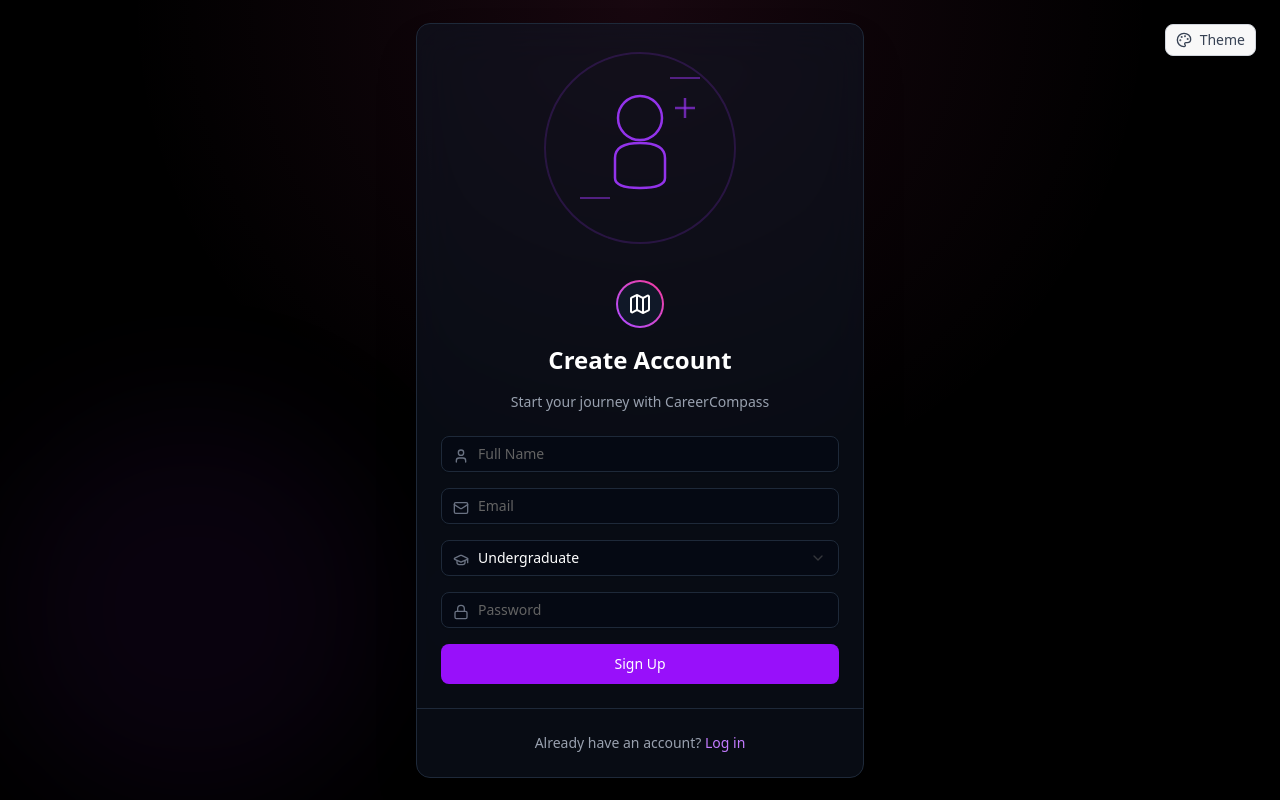
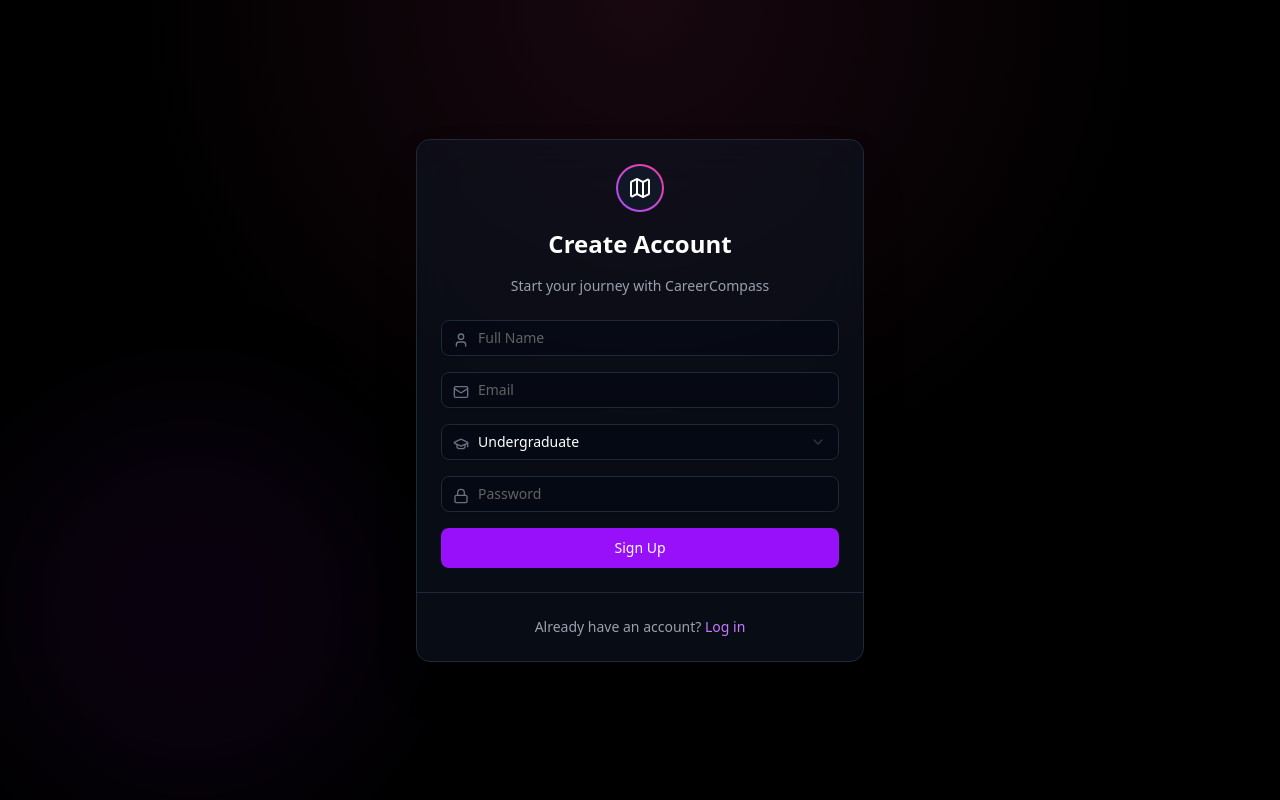
Before and after one commit to arin-b/career-compass, a Next.js app in the folder frontend/: page /signup in a window 1280 px wide. Built offline with nearby package versions, Linux system fonts and the light colour scheme.

Commit message:
Fixed theme change button

```diff
--- a/frontend/src/app/dashboard/page.tsx
+++ b/frontend/src/app/dashboard/page.tsx
@@ -13,8 +13,7 @@ import { motion } from "framer-motion"
 import { fetchClient } from "@/lib/api"
 
 import { Sidebar } from "@/components/Sidebar";
-import { ThemeSwitcher } from "@/components/ThemeSwitcher"
-import { DashboardIllustration } from "@/components/illustrations"
+import { ThemeToggle } from "@/components/ThemeToggle"
 
 import confetti from "canvas-confetti"
 interface TimelineItemProps {
@@ -410,7 +409,7 @@ ${steps.map((s: any) => `- ${s.title}: ${s.desc}`).join('\n')}
                     <p className="text-lg text-gray-600 dark:text-gray-400 mt-2">Generated based on your unique profile and interests</p>
                 </div>
                 <div className="flex gap-6">
-                    <ThemeSwitcher />
+                    <ThemeToggle />
                     <Button
                         onClick={() => handleGenerate(false)}
                         disabled={generating}
--- a/frontend/src/app/login/page.tsx
+++ b/frontend/src/app/login/page.tsx
@@ -8,8 +8,6 @@ import { Card, CardContent, CardHeader, CardTitle, CardDescription, CardFooter }
 import { Map, Sparkles, Lock, Mail } from "lucide-react"
 import Link from "next/link"
 import { toast } from "sonner"
-import { ThemeSwitcher } from "@/components/ThemeSwitcher"
-import { LoginIllustration } from "@/components/illustrations"
 
 export default function LoginPage() {
     const router = useRouter()
@@ -62,14 +60,9 @@ export default function LoginPage() {
             <div className="absolute top-0 left-0 w-full h-full bg-[radial-gradient(circle_at_50%_0%,rgba(168,85,247,0.15),transparent_50%)]"></div>
             <div className="absolute bottom-0 right-0 w-96 h-96 bg-purple-900/10 rounded-full blur-3xl"></div>
 
-            {/* Theme Switcher */}
-            <div className="absolute top-6 right-6 z-20">
-                <ThemeSwitcher />
-            </div>
 
             <Card className="w-full max-w-md bg-gray-900/50 border-gray-800 backdrop-blur-xl shadow-2xl relative z-10">
                 <CardHeader className="text-center space-y-2">
-                    <LoginIllustration />
                     <div className="mx-auto w-12 h-12 rounded-full bg-gradient-to-tr from-purple-500 to-pink-500 p-[2px] mb-2">
                         <div className="w-full h-full rounded-full bg-gray-900 flex items-center justify-center">
                             <Map className="w-6 h-6 text-white" />
--- a/frontend/src/app/profile/page.tsx
+++ b/frontend/src/app/profile/page.tsx
@@ -11,8 +11,7 @@ import { FileUpload } from "@/components/file-upload";
 import { toast } from "sonner";
 import { useRouter } from "next/navigation";
 import { ArrowLeft, Save, Sparkles, User, GraduationCap, FileText, Plus, RefreshCw, X } from "lucide-react";
-import { ThemeSwitcher } from "@/components/ThemeSwitcher";
-import { ProfileIllustration } from "@/components/illustrations";
+import { ThemeToggle } from "@/components/ThemeToggle";
 import {
     Dialog,
     DialogContent,
@@ -222,7 +221,7 @@ export default function ProfilePage() {
                             Your Profile
                         </h1>
                     </div>
-                    <ThemeSwitcher />
+                    <ThemeToggle />
                 </div>
 
                 <div className="grid grid-cols-1 lg:grid-cols-2 gap-8">
@@ -231,7 +230,6 @@ export default function ProfilePage() {
 
                         {/* Avatar Card */}
                         <Card className="bg-white/80 dark:bg-gray-800/80 border-purple-200 dark:border-purple-800 shadow-xl backdrop-blur-sm flex flex-col items-center p-8 text-center rounded-2xl min-h-[320px]">
-                            <ProfileIllustration />
                             <div className="w-40 h-40 rounded-full overflow-hidden border-4 border-gradient-to-r from-purple-500 to-blue-500 mb-6 bg-gradient-to-br from-purple-100 to-blue-100 dark:from-gray-700 dark:to-gray-600 items-center justify-center flex shadow-lg">
                                 {formData.avatar_base64 ? (
                                     <img src={formData.avatar_base64} alt="Avatar" className="w-full h-full object-cover" />
--- a/frontend/src/app/signup/page.tsx
+++ b/frontend/src/app/signup/page.tsx
@@ -9,8 +9,6 @@ import { Map, Sparkles, Lock, Mail, User, GraduationCap } from "lucide-react"
 import Link from "next/link"
 import { toast } from "sonner"
 import { Select, SelectContent, SelectItem, SelectTrigger, SelectValue } from "@/components/ui/select"
-import { ThemeSwitcher } from "@/components/ThemeSwitcher"
-import { SignupIllustration } from "@/components/illustrations"
 
 export default function SignupPage() {
     const router = useRouter()
@@ -54,14 +52,9 @@ export default function SignupPage() {
             <div className="absolute top-0 right-0 w-full h-full bg-[radial-gradient(circle_at_50%_0%,rgba(236,72,153,0.1),transparent_50%)]"></div>
             <div className="absolute bottom-0 left-0 w-96 h-96 bg-purple-900/10 rounded-full blur-3xl"></div>
 
-            {/* Theme Switcher */}
-            <div className="absolute top-6 right-6 z-20">
-                <ThemeSwitcher />
-            </div>
 
             <Card className="w-full max-w-md bg-gray-900/50 border-gray-800 backdrop-blur-xl shadow-2xl relative z-10">
                 <CardHeader className="text-center space-y-2">
-                    <SignupIllustration />
                     <div className="mx-auto w-12 h-12 rounded-full bg-gradient-to-tr from-purple-500 to-pink-500 p-[2px] mb-2">
                         <div className="w-full h-full rounded-full bg-gray-900 flex items-center justify-center">
                             <Map className="w-6 h-6 text-white" />
```
